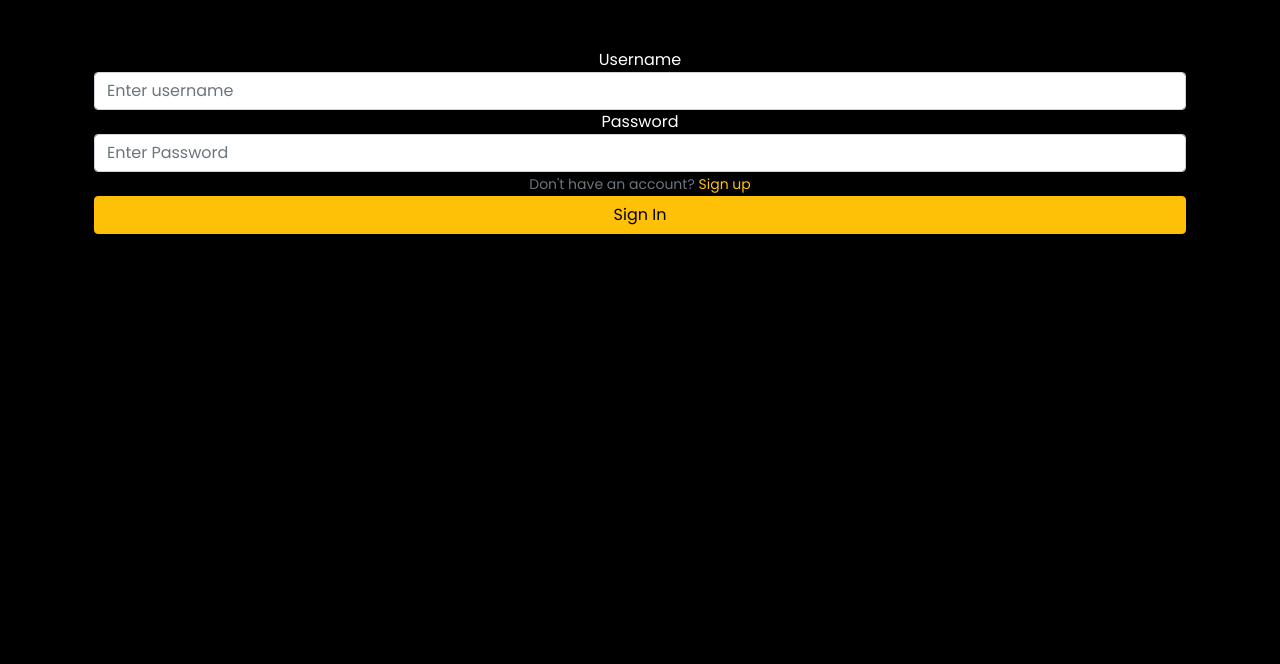
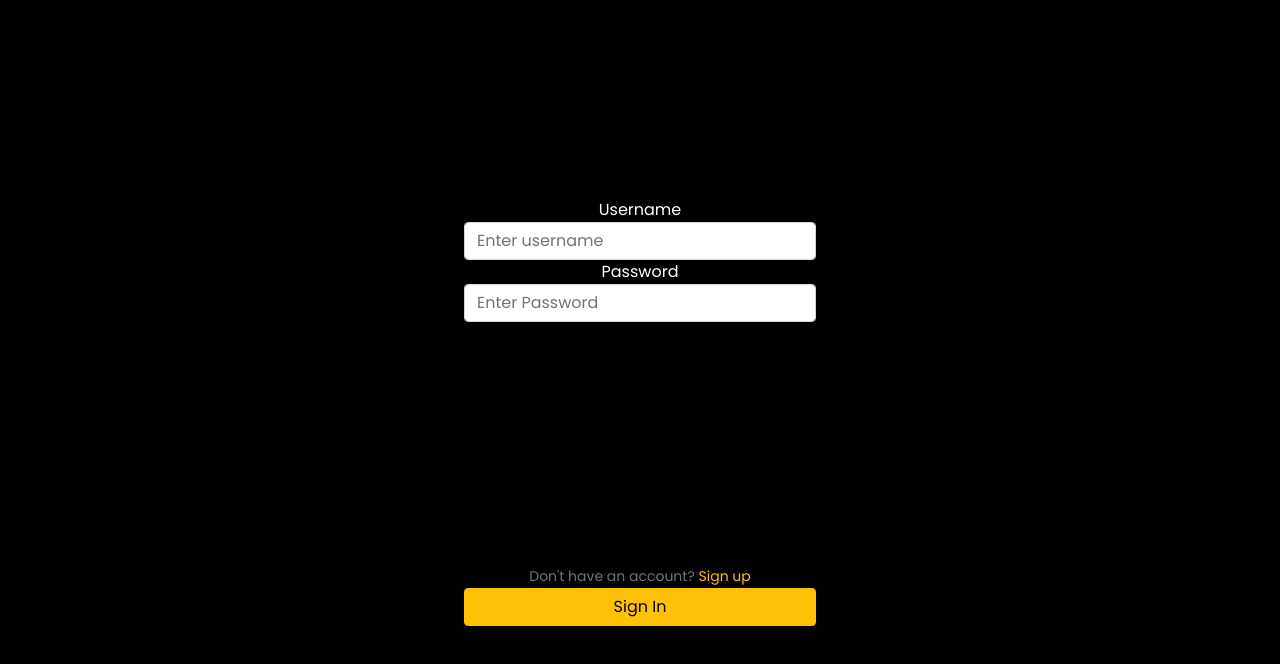
Before and after one commit to devs4shah/FYM, a React (Create React App) app in the folder frontend/: page / in a window 1280 px wide. Shown: the top 664 px of the page. Built offline with nearby package versions, Linux system fonts and the light colour scheme.

Commit message:
Login - response debugged

```diff
--- a/frontend/src/Login.jsx
+++ b/frontend/src/Login.jsx
@@ -47,8 +47,11 @@ export default function Login(props) {
         // if (props.location.state) {
         //     history.push('/Login/' + props.location.state.redirectID);
         // } else {
-            history.goBack();
+        //    history.goBack();
         // }
+
+        //Change
+        history.goBack()
     }
 
     // sign up request
@@ -57,6 +60,7 @@ export default function Login(props) {
         setLoading(true);
         // Post request to backend
         axios({
+
             method: 'post',
             url: '/account/register',
             headers: {
@@ -67,14 +71,10 @@ export default function Login(props) {
                 name: name,
                 username: username,
                 password: password,
-
             }),
-
         }
-
         ).then((res) => {
             if (res.data.success) {
-                console.log("Fine");
                 // write token to storage
                 setInStorage('fym',{
                     token:res.data.token,
@@ -106,6 +106,7 @@ export default function Login(props) {
             }),
         }).then((res) => {
             if (res.data.success) {
+                console.log('Print');
                 // write token to storage
                 setInStorage('fym',{
                     token:res.data.token,
@@ -117,7 +118,6 @@ export default function Login(props) {
             } else {
                 setError(res.data.message);
             }
-
             setLoading(false);
         });
     }
--- a/frontend/src/sass/App.scss
+++ b/frontend/src/sass/App.scss
@@ -1,6 +1,5 @@
 @import '../../node_modules/bootstrap/scss/bootstrap.scss';
-// @import '/variable.scss';
-
+// @import './variables';
 *{
     font-family: 'Poppins', sans-serif;
 }
@@ -21,3 +20,56 @@ body {
     height: 40px;
     object-fit: contain;
 }
+
+
+.login-background {
+    position: fixed;
+    width: 100%;
+    min-height: 100%;
+}
+
+
+.background-default {
+    position: absolute;
+    z-index: -10;
+    width: 100%;
+    background-image: url('../assets/img/background.png');
+    top: 0px;
+    bottom: 0px;
+}
+
+
+.background-custom {
+    position: absolute;
+    z-index: -10;
+    width: 100%;
+    height: 85%;
+    top: 0px;
+    bottom: 0px;
+    margin: auto;
+    filter: blur(15px);
+}
+
+.background-cover {
+    position: absolute;
+    width: 100%;
+    height: 100%;
+    top: 0px;
+    bottom: 0px;
+    margin: auto;
+    z-index: -9;
+    background-color: black;
+}
+
+
+.login-container {
+    height: 500px;
+    width: 400px;
+    position: absolute;
+    top: 0;
+    bottom: 0;
+    left: 0;
+    right: 0;
+
+    margin: auto;
+}
--- a/frontend/src/utils/storage.js
+++ b/frontend/src/utils/storage.js
@@ -1,26 +1,27 @@
+// local storage
 
-export function getFromStorage(key){
-    if(!key){
+export function getFromStorage(key) {
+    if (!key) {
         return null;
     }
-    try{
-        const valueStr=localStorage.getItem(key);
-        if(valueStr){
+    try {
+        const valueStr = localStorage.getItem(key);
+        if (valueStr) {
             return JSON.parse(valueStr);
         }
         return null;
-    }catch(err){
+    } catch (err) {
         return null;
     }
 }
 
-export function setInStorage(key,obj){
-    if(!key){
-        console.log('Error: Key is missing');
+export function setInStorage(key, obj) {
+    if (!key) {
+        console.error('Error: Key is missing');
     }
-    try{
-        localStorage.setItem(key,JSON.stringify(obj));
-    }catch(err){
+    try {
+        localStorage.setItem(key, JSON.stringify(obj));
+    } catch (err) {
         console.error(err);
     }
 }
```
Also changed, not shown: frontend/src/sass/_variable.scss (renamed from frontend/src/sass/variable.scss), 1 other file (tests, documents, lock files or other folders).
